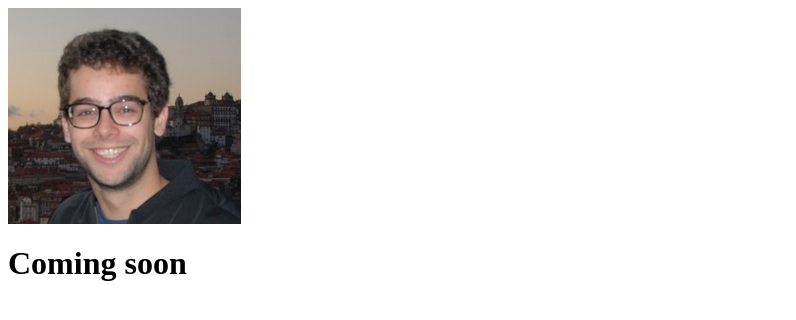
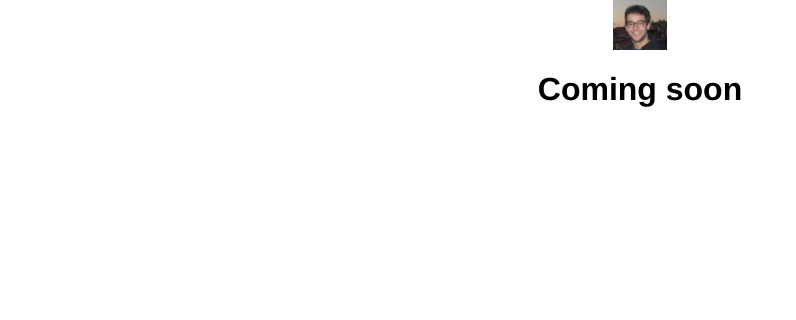
Before and after one commit to rlwillem/git-101, a plain HTML site: page index.html in a window 1280 px wide. Shown: the whole page, without its empty margins (0-796 px from the left). Drawn offline with Linux system fonts and the light colour scheme.

Commit message:
centering image

```diff
--- a/index.html
+++ b/index.html
@@ -1,10 +1,12 @@
 <html>
 	<head>
 
-
+		<link rel="stylesheet" href="style.css"
 	</head>
 	<body>
-		<img src="foto_linked_in.PNG" alt="">
-		<h1>Coming soon</h1>
+		<div id ="container" >
+			<img id ="logo" src="foto_linked_in.PNG" alt="">
+			<h1>Coming soon</h1>
+		</div>
 	</body>
 </html>
--- /dev/null
+++ b/style.css
@@ -0,0 +1,17 @@
+body {
+	margin:0;
+	font-family: Helvetica;
+}
+#logo {
+	height:50px;
+	width: : 50px;
+}
+#container{
+	display:flex;
+	justify-content: center;
+	align-items: center;
+
+
+	flex-direction: column;
+
+}
```
